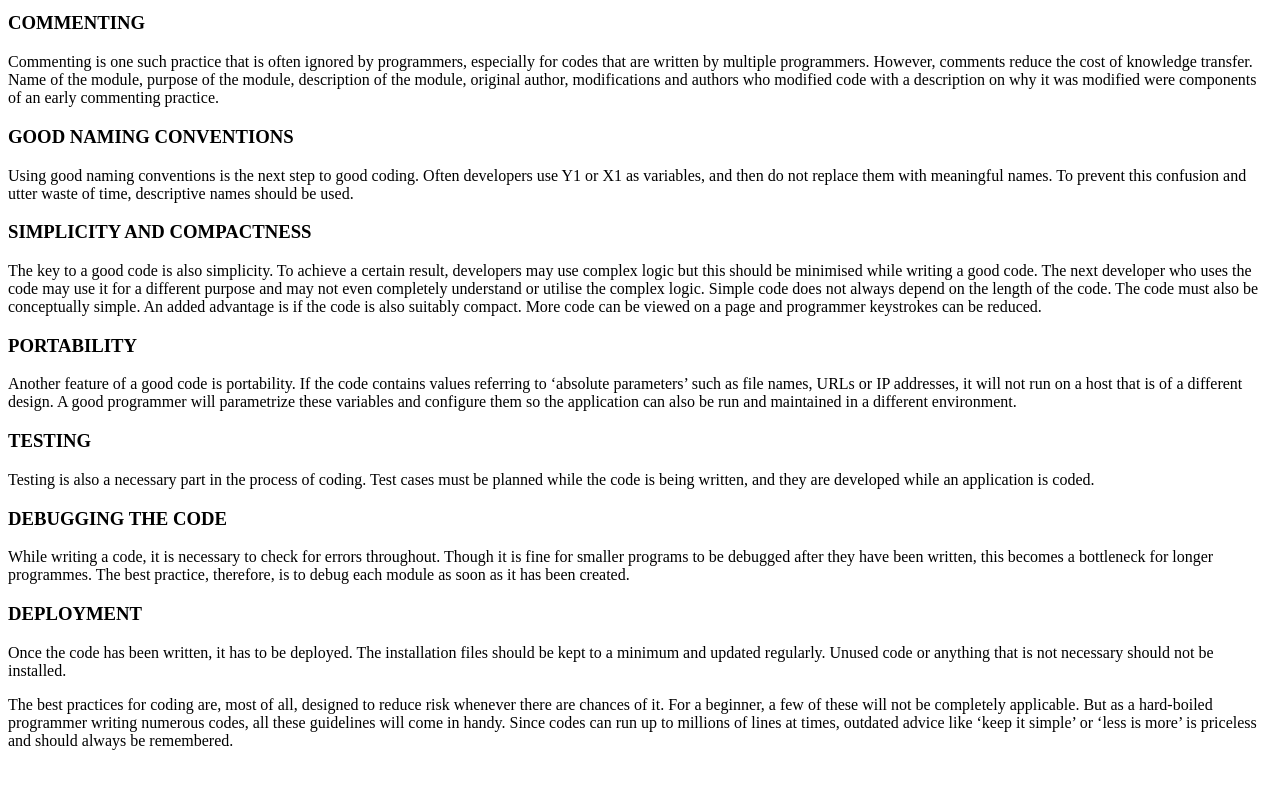
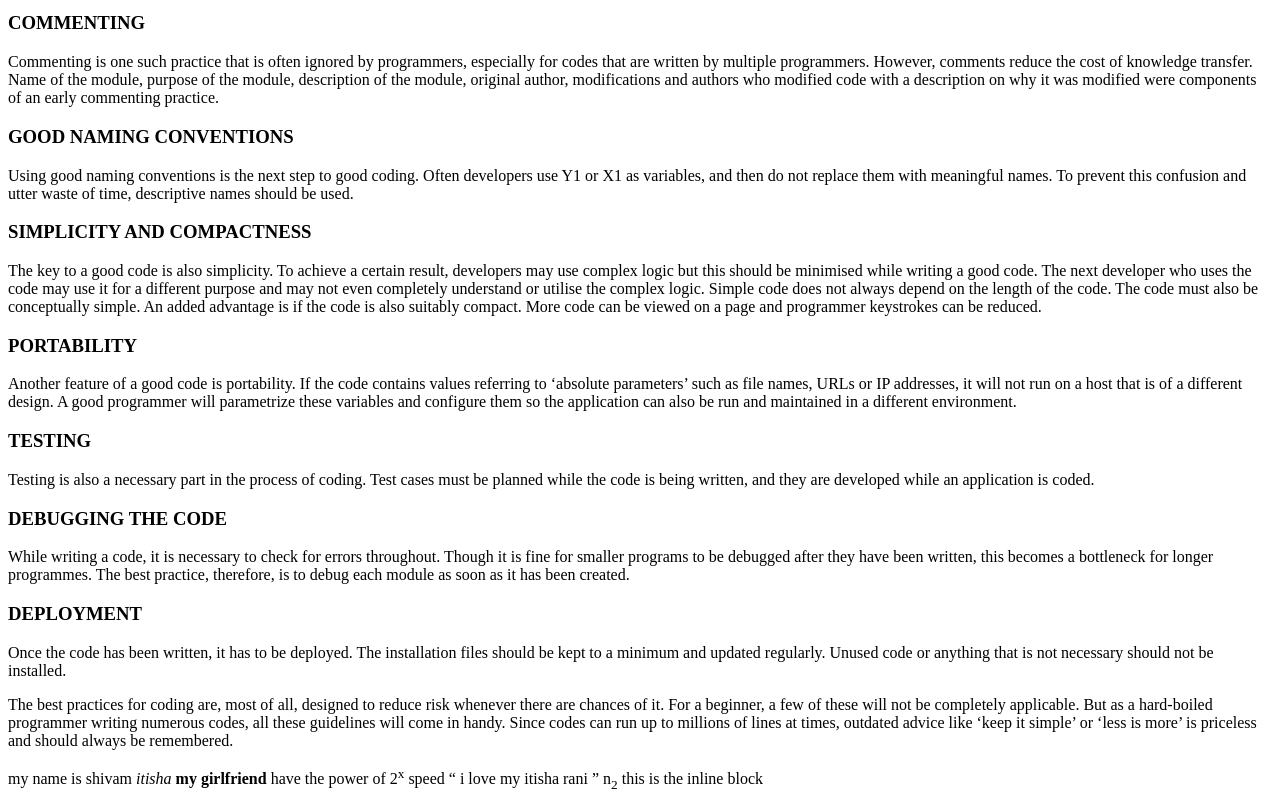
Before and after one commit to shivamsingh163248/Front-End-Web-Development-coding-ninjas, a plain HTML site: page intohtml-1/list.html in a window 1280 px wide. Shown: the part 451-1251 px from the top of the page. Before the commit the page ends 1217 px from the top, so only its background shows below. Drawn offline with Linux system fonts and the light colour scheme.

Commit message:
learn q spen sub sup and other

```diff
--- a/intohtml-1/list.html
+++ b/intohtml-1/list.html
@@ -74,3 +74,14 @@
 
     </body>
 </html>
+
+<!--   what is the aside for the slideing in the heml 5 -->
+
+<!-- creating the strome strong q sub sup and much more   -->
+<div>
+
+my name is shivam <i> itisha</i> <strong> my girlfriend</strong> have the power of 2<sup>x</sup> speed
+<q> i love my itisha rani </q> n<sub>2</sub>
+<span> this is the inline block</span>
+
+</div>
```
